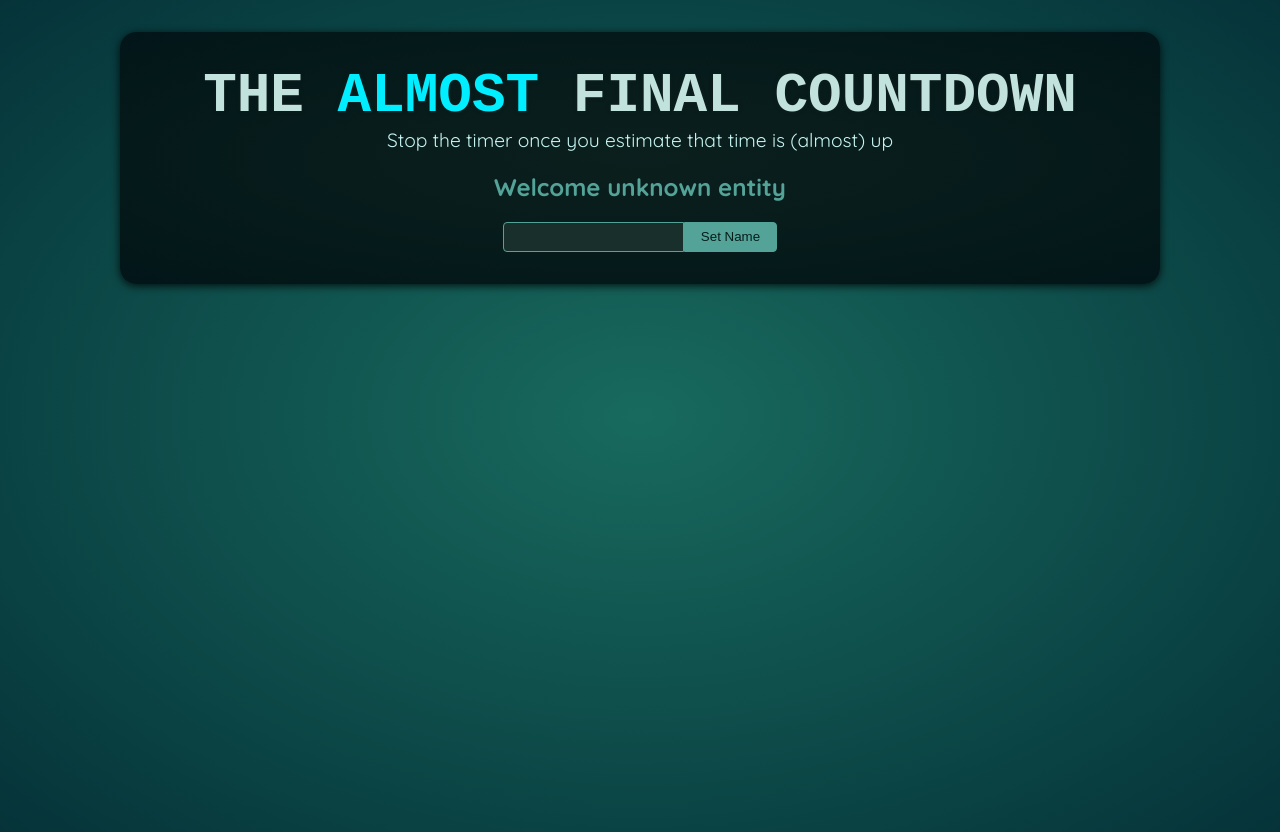
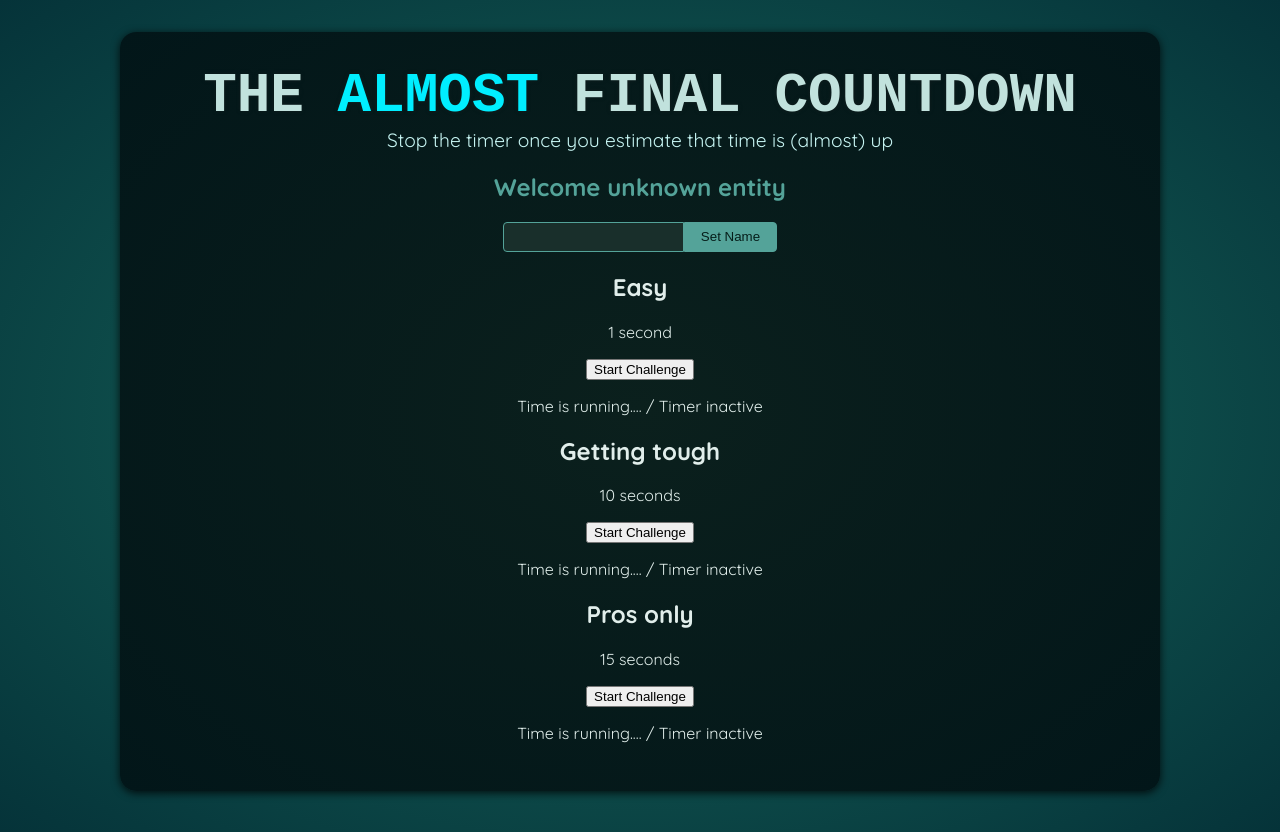
Before and after one commit to MHA2001/React-countdown-challenge, a React (Vite) app: page / in a window 1280 px wide. Built offline with nearby package versions, Linux system fonts and the light colour scheme; a web font is replaced by a local one.

Commit message:
feat: creating the TimerChallenge component basic structure

```diff
--- a/src/App.jsx
+++ b/src/App.jsx
@@ -1,12 +1,17 @@
 import Player from './components/Player.jsx';
+import TimerChallenge from './components/TimerChallenge.jsx';
 
 function App() {
-  return (
-    <>
-      <Player />
-      <div id="challenges"></div>
-    </>
-  );
+	return (
+		<>
+			<Player />
+			<div id='challenges'>
+				<TimerChallenge title='Easy' targetTime={1} />
+				<TimerChallenge title='Getting tough' targetTime={10} />
+				<TimerChallenge title='Pros only' targetTime={15} />
+			</div>
+		</>
+	);
 }
 
 export default App;
--- /dev/null
+++ b/src/components/TimerChallenge.jsx
@@ -0,0 +1,14 @@
+export default function TimerChallenge({ title, targetTime }) {
+	return (
+		<section className='challenge'>
+			<h2>{title}</h2>
+			<p className='challenge-time'>
+				{targetTime} second{targetTime > 1 ? 's' : ''}
+			</p>
+			<div>
+				<button>Start Challenge</button>
+			</div>
+			<p className=''>Time is running.... / Timer inactive</p>
+		</section>
+	);
+}
```
